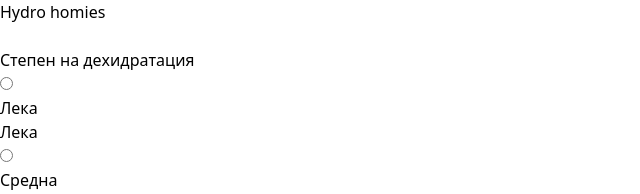
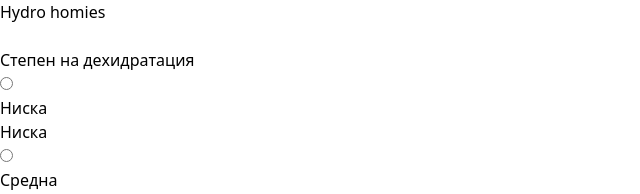
Before and after one commit to GGetsov/hydro-homies, a SvelteKit app: page / in a window 1280 px wide. Shown: the top 194 px of the page, without its empty margins (0-640 px from the left). Built offline with nearby package versions, Linux system fonts and the light colour scheme.

Commit message:
update: Button component

```diff
--- a/src/routes/+page.svelte
+++ b/src/routes/+page.svelte
@@ -1,3 +1,7 @@
+<script>
+	import Button from './Button.svelte';
+</script>
+
 <body class="bg-gradient-to-r from-cyan-500 to-blue-500">
 	<div class="bg-blue-50 flex justify-left p-2 border-4 rounded-b-lg border-blue-50 border-t-0">
 		<h1
@@ -15,76 +19,13 @@
 		</h2>
 		<ul class="p-2 space-y-2">
 			<li>
-				<div class="bg-gradient-to-r from-cyan-500 to-blue-500 pl-4 rounded-lg p-1">
-					<input type="radio" id="niska" name="stepen" class="hidden peer" required />
-					<label
-						for="niska"
-						class="inline-flex w-full p-2 text-blue-500 bg-blue-50 rounded-md cursor-pointer peer-checked:hidden"
-					>
-						<div class="block">
-							<div
-								class="w-full text-lg font-semibold text-transparent bg-clip-text bg-gradient-to-r from-cyan-500 to-blue-500 peer-checked/radio:bg-blue-50"
-							>
-								Лека
-							</div>
-						</div>
-					</label>
-					<div class="hidden peer-checked:block">
-						<label
-							for="niska"
-							class="inline-flex w-full p-2 bg-blue-50 rounded-md cursor-pointer text-lg font-semibold text-transparent bg-clip-text"
-							>Лека
-						</label>
-					</div>
-				</div>
+				<Button label="Ниска" id="low" />
 			</li>
 			<li>
-				<div class="bg-gradient-to-r from-cyan-500 to-blue-500 pl-4 rounded-lg p-1">
-					<input type="radio" id="sredna" name="stepen" class="hidden peer" required />
-					<label
-						for="sredna"
-						class="inline-flex w-full p-2 text-blue-500 bg-blue-50 rounded-md cursor-pointer peer-checked:hidden"
-					>
-						<div class="block">
-							<div
-								class="w-full text-lg font-semibold text-transparent bg-clip-text bg-gradient-to-r from-cyan-500 to-blue-500 peer-checked/radio:bg-blue-50"
-							>
-								Средна
-							</div>
-						</div>
-					</label>
-					<div class="hidden peer-checked:block">
-						<label
-							for="sredna"
-							class="inline-flex w-full p-2 bg-blue-50 rounded-md cursor-pointer text-lg font-semibold text-transparent bg-clip-text"
-							>Средна
-						</label>
-					</div>
-				</div>
+				<Button label="Средна" id="middle" />
 			</li>
 			<li>
-				<div class="bg-gradient-to-r from-cyan-500 to-blue-500 pl-4 rounded-lg p-1">
-					<input type="radio" id="visoka" name="stepen" class="hidden peer" required />
-					<label
-						for="visoka"
-						class="inline-flex w-full p-2 text-blue-500 bg-blue-50 rounded-md cursor-pointer peer-checked:hidden"
-					>
-						<div class="block">
-							<div
-								class="w-full text-lg font-semibold text-transparent bg-clip-text bg-gradient-to-r from-cyan-500 to-blue-500 peer-checked/radio:bg-blue-50"
-							>
-								Висока
-							</div>
-						</div>
-					</label>
-					<div class="hidden peer-checked:block">
-						<label
-							for="visoka"
-							class="inline-flex w-full p-2 bg-blue-50 rounded-md cursor-pointer text-lg font-semibold text-transparent bg-clip-text"
-							>Висока
-						</label>
-					</div>
-				</div>
+				<Button label="Висока" id="high" />
 			</li>
 		</ul>
 	</div>
--- /dev/null
+++ b/src/routes/Button.svelte
@@ -0,0 +1,27 @@
+<script lang="ts">
+	export let label: string;
+	export let id: string;
+</script>
+
+<div class="bg-gradient-to-r from-cyan-500 to-blue-500 pl-4 rounded-lg p-1">
+	<input type="radio" {id} name="stepen" class="hidden peer" required />
+	<label
+		for={id}
+		class="inline-flex w-full p-2 text-blue-500 bg-blue-50 rounded-md cursor-pointer peer-checked:hidden"
+	>
+		<div class="block">
+			<div
+				class="w-full text-lg font-semibold text-transparent bg-clip-text bg-gradient-to-r from-cyan-500 to-blue-500 peer-checked/radio:bg-blue-50"
+			>
+				{label}
+			</div>
+		</div>
+	</label>
+	<div class="hidden peer-checked:block">
+		<label
+			for={id}
+			class="inline-flex w-full p-2 bg-blue-50 rounded-md cursor-pointer text-lg font-semibold text-transparent bg-clip-text"
+			>{label}
+		</label>
+	</div>
+</div>
```
Also changed, not shown: 16 other files (tests, documents, lock files or other folders).
